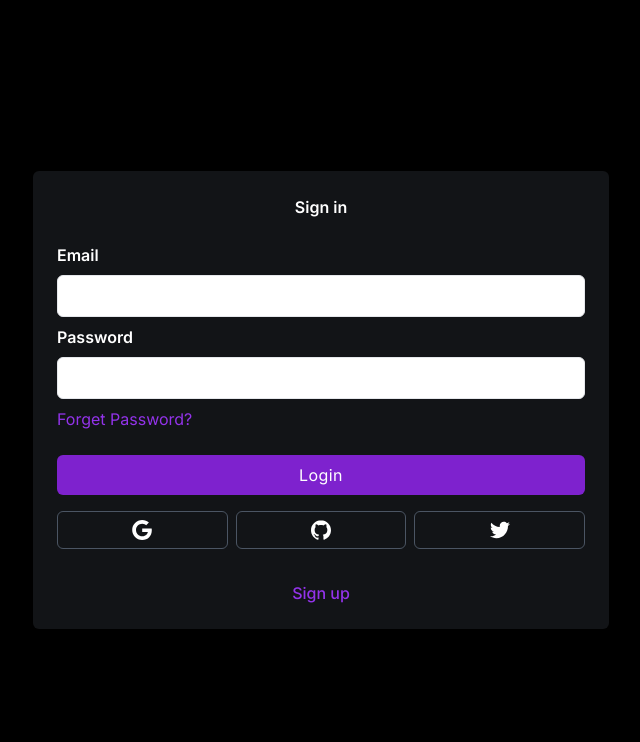
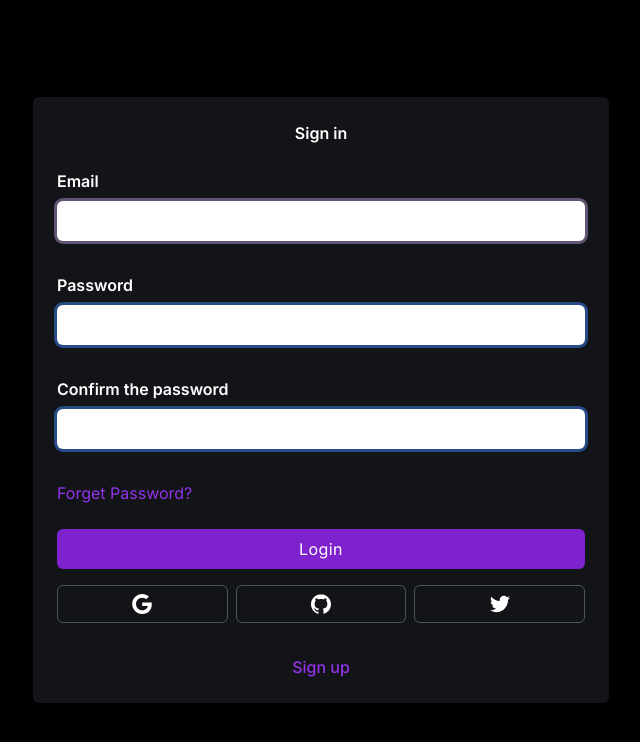
Before and after one commit to AndrewLapteff/threads, a Next.js app: page /sign-in in a window 1280 px wide. Shown: the top 742 px of the page, without its empty margins (319-959 px from the left). Built offline with nearby package versions, Linux system fonts and the light colour scheme.

Commit message:
feat: - protected routes - validation on login page - middleware for verifying JWT tokens

```diff
--- a/app/api/register/route.ts
+++ b/app/api/register/route.ts
@@ -2,13 +2,10 @@ import { connectMongoDb } from "@/lib/db"
 import User from "@/models/user"
 import { NextRequest, NextResponse } from "next/server"
 import { hash } from 'bcrypt'
-<<<<<<< HEAD
 import { sign } from "jsonwebtoken"
 import { serialize } from "cookie"
 
 const EXP = 30 * 24 * 60 * 60
-=======
->>>>>>> 1ba57013fcdbbc377c219a568816a3b61f596156
 
 export async function POST(req: NextRequest) {
   try {
@@ -16,18 +13,10 @@ export async function POST(req: NextRequest) {
 
     const hashedPassword = await hash(password, 10)
     await connectMongoDb()
-<<<<<<< HEAD
-    const token = sign({ username, email, password }, process.env.JWT_SECRET as string, { expiresIn: EXP })
-    const serialized = serialize('token', token, {
-      httpOnly: true,
-      secure: process.env.NODE_ENV === 'production',
-      sameSite: 'strict',
-      maxAge: EXP,
-      path: '/',
-    })
     await User.create({ username, email, password: hashedPassword })
     const response = NextResponse.json({ message: 'User registered', status: 201 })
-    response.cookies.set('token', serialized, {
+    const token = sign({ username, email, password }, process.env.JWT_SECRET as string, { expiresIn: EXP })
+    response.cookies.set('token', token, {
       httpOnly: true,
       secure: process.env.NODE_ENV === 'production',
       maxAge: EXP,
@@ -35,10 +24,6 @@ export async function POST(req: NextRequest) {
       sameSite: 'strict',
     })
     return response
-=======
-    await User.create({ username, email, password: hashedPassword })
-    return NextResponse.json({ message: 'User registered', status: 201 })
->>>>>>> 1ba57013fcdbbc377c219a568816a3b61f596156
   } catch (error) {
     return NextResponse.json({ message: 'Error occured while registering user', status: 500 })
   }
--- /dev/null
+++ b/app/validation/loginSchema.ts
@@ -0,0 +1,14 @@
+import { z } from 'zod'
+
+export const formSchema = z
+  .object({
+    email: z.string().email('Invalid email address'),
+    password: z.string().min(6, 'Password is too short'),
+    confirmPassword: z.string().min(6, 'Repeat the password'),
+  })
+  .refine((data) => data.password === data.confirmPassword, {
+    path: [ 'confirmPassword' ],
+    message: 'Введенные пароли не совпадают',
+  })
+
+export type FormSchema = z.infer<typeof formSchema>
--- a/components/shared/LoginForm.tsx
+++ b/components/shared/LoginForm.tsx
@@ -1,26 +1,41 @@
 'use client'
 
-import { FormEvent, useState } from 'react'
+import { FormEvent, useEffect, useState } from 'react'
 import { useRouter } from 'next/navigation'
+import { useForm, SubmitHandler } from 'react-hook-form'
 import Link from 'next/link'
+import { FormSchema, formSchema } from '@/app/validation/loginSchema'
+import { zodResolver } from '@hookform/resolvers/zod'
+
 const LoginForm = () => {
   const [username, setUsername] = useState('')
   const [email, setEmail] = useState('')
   const [password, setPassword] = useState('')
   const [error, setError] = useState('')
 
+  const {
+    register,
+    handleSubmit,
+    watch,
+    reset,
+    setFocus,
+    formState: { isDirty, isSubmitting, errors },
+  } = useForm<FormSchema>({ resolver: zodResolver(formSchema) })
+
+  useEffect(() => {
+    setFocus('email')
+  }, [])
+
   const router = useRouter()
 
-  const handleSubmit = async (e: FormEvent<HTMLFormElement>) => {
-    e.preventDefault()
-    try {
-    } catch (error) {}
+  const handleSubmitt: SubmitHandler<FormSchema> = (data) => {
+    console.log(data)
   }
-
+  console.log(errors.confirmPassword)
   return (
     <div className="w-full p-6 m-auto bg-dark-2 rounded-md shadow-md lg:max-w-xl">
       <h1 className="font-semibold text-center text-white">Sign in</h1>
-      <form onSubmit={(e) => handleSubmit(e)} className="mt-6">
+      <form onSubmit={handleSubmit(handleSubmitt)} className="mt-6">
         <div className="mb-2">
           <label
             htmlFor="email"
@@ -29,10 +44,22 @@ const LoginForm = () => {
             Email
           </label>
           <input
+            {...register('email')}
+            id="email"
             onChange={(e) => setEmail(e.target.value)}
             type="email"
-            className="block w-full px-4 py-2 mt-2 text-purple-700 bg-white border rounded-md focus:border-purple-400 focus:ring-purple-300 focus:outline-none focus:ring focus:ring-opacity-40"
+            aria-invalid={errors.email ? 'true' : 'false'}
+            className={`block w-full px-4 py-2 mt-2 text-purple-700 bg-white ring rounded-md focus:border-purple-400 focus:ring-purple-300 ${
+              errors.email && 'ring-red-600'
+            } focus:outline-none focus:ring-opacity-40`}
           />
+          {errors.email ? (
+            <span role="alert" className="text-red-500">
+              {errors.email?.message}
+            </span>
+          ) : (
+            <div> </div>
+          )}
         </div>
         <div className="mb-2">
           <label
@@ -42,10 +69,47 @@ const LoginForm = () => {
             Password
           </label>
           <input
+            {...register('password')}
             onChange={(e) => setPassword(e.target.value)}
             type="password"
-            className="block w-full px-4 py-2 mt-2 text-purple-700 bg-white border rounded-md focus:border-purple-400 focus:ring-purple-300 focus:outline-none focus:ring focus:ring-opacity-40"
+            id="password"
+            aria-invalid={errors.password ? 'true' : 'false'}
+            className={`block w-full px-4 py-2 mt-2 text-purple-700 bg-white ring rounded-md focus:border-purple-400 focus:ring-purple-300 ${
+              errors.password && 'ring-red-600'
+            } focus:outline-none focus:ring-opacity-40`}
           />
+          {errors.password ? (
+            <span role="alert" className="text-red-500">
+              {errors.password?.message}
+            </span>
+          ) : (
+            <div> </div>
+          )}
+        </div>
+        <div className="mb-2">
+          <label
+            form="password"
+            className="block text-sm font-semibold text-white"
+          >
+            Confirm the password
+          </label>
+          <input
+            {...register('confirmPassword')}
+            onChange={(e) => setPassword(e.target.value)}
+            type="password"
+            id="confirmPassword"
+            aria-invalid={errors.confirmPassword ? 'true' : 'false'}
+            className={`block w-full px-4 py-2 mt-2 text-purple-700 bg-white ring rounded-md focus:border-purple-400 focus:ring-purple-300 ${
+              errors.confirmPassword && 'ring-red-600'
+            } focus:outline-none focus:ring-opacity-40`}
+          />
+          {errors.confirmPassword ? (
+            <span role="alert" className="text-red-500">
+              {errors.confirmPassword?.message}
+            </span>
+          ) : (
+            <div> </div>
+          )}
         </div>
         <a href="#" className="text-xs text-purple-600 hover:underline">
           Forget Password?
--- a/components/shared/RegisterForm.tsx
+++ b/components/shared/RegisterForm.tsx
@@ -3,10 +3,7 @@
 import { useState } from 'react'
 import { FormEvent } from 'react'
 import { useRouter } from 'next/navigation'
-<<<<<<< HEAD
 import Link from 'next/link'
-=======
->>>>>>> 1ba57013fcdbbc377c219a568816a3b61f596156
 
 const RegisterForm = () => {
   const [username, setUsername] = useState('')
@@ -103,6 +100,26 @@ const RegisterForm = () => {
           Forget Password?
         </a>
         <div className="mt-6"></div>
+        <div className="flex items-center relative">
+          <input
+            id="terms"
+            aria-describedby="terms"
+            type="checkbox"
+            className="w-4 h-4 border border-gray-300 bg-gray-50 accent-primary-500 focus:outline-2 focus:outline-primary-500 outline-none"
+          />
+          <label
+            htmlFor="terms"
+            className="font-light text-gray-500 text-sm ml-3 cursor-pointer select-none"
+          >
+            I accept{' '}
+            <a
+              className="font-medium text-primary-500 hover:text-primary-700 focus:text-primary-700 transition-colors outline-none"
+              href="#"
+            >
+              the Terns of use
+            </a>
+          </label>
+        </div>
         <p className="text-white text-center">{error}</p>
         <div className="mt-6">
           <button className="w-full px-4 py-2 tracking-wide text-white transition-colors duration-200 transform bg-purple-700 rounded-md hover:bg-purple-600 focus:outline-none focus:bg-purple-600">
--- a/package.json
+++ b/package.json
@@ -9,6 +9,7 @@
     "lint": "next lint"
   },
   "dependencies": {
+    "@hookform/resolvers": "^3.3.1",
     "@types/bcrypt": "^5.0.0",
     "@types/cookie": "^0.5.2",
     "@types/jsonwebtoken": "^9.0.3",
@@ -22,16 +23,19 @@
     "cookie": "^0.5.0",
     "eslint": "8.50.0",
     "eslint-config-next": "13.5.2",
+    "jose": "^4.14.6",
     "jsonwebtoken": "^9.0.2",
     "mongoose": "^7.5.2",
     "next": "13.5.2",
     "postcss": "8.4.30",
     "react": "18.2.0",
     "react-dom": "18.2.0",
+    "react-hook-form": "^7.46.2",
     "svix": "^1.12.0",
     "tailwindcss": "3.3.3",
     "tailwindcss-animate": "^1.0.7",
     "typescript": "5.2.2",
-    "uploadthing": "^5.6.1"
+    "uploadthing": "^5.6.1",
+    "zod": "^3.22.2"
   }
 }
```
Also changed, not shown: app/(root)/layout.tsx (+3 -5 lines), middleware.ts (added, +41 -0 lines), 2 other files (tests, documents, lock files or other folders).
